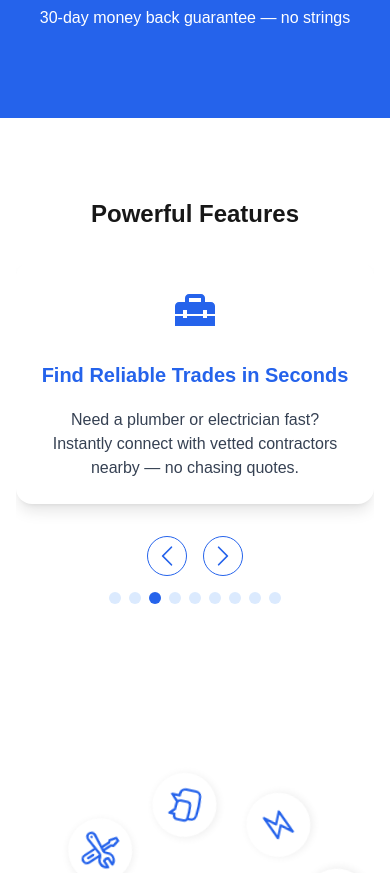
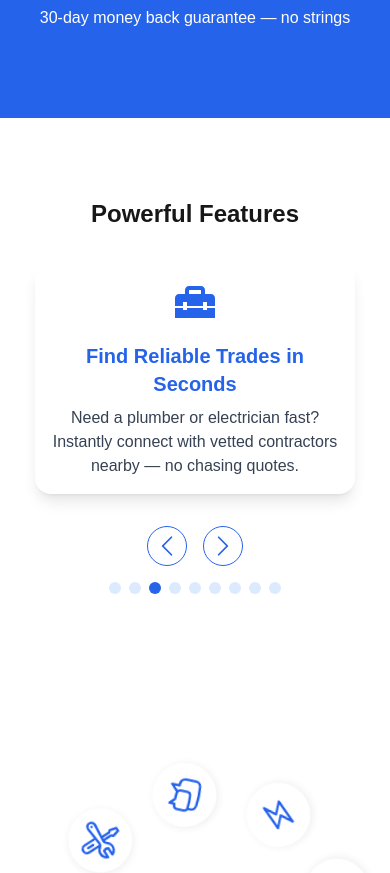
Before and after one commit to rubberduckies12/MyPropertyPal, a Next.js app in the folder marketing_site/: page / in a window 390 px wide. Shown: the part 2136-3009 px from the top of the page. Built offline with nearby package versions, Linux system fonts and the light colour scheme.

Commit message:
trying to stop mobile overflow

```diff
--- a/marketing_site/src/pages/home/home.jsx
+++ b/marketing_site/src/pages/home/home.jsx
@@ -114,7 +114,7 @@ const featureSlides = [
 
 function FeaturesSlider() {
     const [current, setCurrent] = useState(0);
-    const [direction, setDirection] = useState(0); // 1 for next, -1 for prev
+    const [direction, setDirection] = useState(0);
     const intervalRef = useRef();
 
     const prev = () => {
@@ -126,7 +126,6 @@ function FeaturesSlider() {
         setCurrent((c) => (c === featureSlides.length - 1 ? 0 : c + 1));
     };
 
-    // Auto-advance every 3 seconds
     useEffect(() => {
         intervalRef.current = setInterval(() => {
             setDirection(1);
@@ -135,7 +134,6 @@ function FeaturesSlider() {
         return () => clearInterval(intervalRef.current);
     }, []);
 
-    // Reset timer on manual navigation
     const handleManualNav = (fn) => {
         clearInterval(intervalRef.current);
         fn();
@@ -146,18 +144,10 @@ function FeaturesSlider() {
     };
 
     return (
-        <section className="max-w-3xl mx-auto py-20 px-4 flex flex-col items-center">
+        <section className="w-full flex flex-col items-center py-20 px-2 sm:px-4">
             <h2 className="text-2xl font-bold text-center mb-8">Powerful Features</h2>
-            <div
-                className="relative w-full flex flex-col items-center"
-                style={{
-                    minHeight: "320px",
-                    height: "auto",
-                    maxWidth: "100%",
-                    overflow: "hidden",
-                }}
-            >
-                <div className="w-full flex flex-col items-center h-full">
+            <div className="w-full flex flex-col items-center">
+                <div className="w-full flex flex-col items-center">
                     <AnimatePresence mode="wait" initial={false}>
                         <motion.div
                             key={current}
@@ -165,38 +155,17 @@ function FeaturesSlider() {
                             animate={{ opacity: 1, x: 0, scale: 1 }}
                             exit={{ opacity: 0, x: direction > 0 ? -60 : 60, scale: 0.98 }}
                             transition={{ duration: 0.35, ease: "easeInOut" }}
-                            className="bg-white rounded-2xl shadow-lg p-6 w-full flex flex-col items-center h-full"
+                            className="bg-white rounded-2xl shadow-lg p-4 sm:p-6 w-full max-w-xs mx-auto flex flex-col items-center"
                             style={{
-                                maxWidth: "100%",
-                                width: "100%",
-                                height: "100%",
-                                display: "flex",
-                                flexDirection: "column",
-                                justifyContent: "center",
-                                overflow: "hidden",
+                                minHeight: 220,
+                                boxSizing: "border-box",
                             }}
                         >
                             <div className="mb-4">{featureSlides[current].icon()}</div>
-                            <h3
-                                className="text-xl font-bold mb-2 text-[#2563eb] text-center"
-                                style={{
-                                    minHeight: "2.5em",
-                                    display: "flex",
-                                    alignItems: "center",
-                                    justifyContent: "center",
-                                }}
-                            >
+                            <h3 className="text-xl font-bold mb-2 text-[#2563eb] text-center flex items-center justify-center" style={{ minHeight: "2.5em" }}>
                                 {featureSlides[current].title}
                             </h3>
-                            <p
-                                className="text-gray-700 text-center"
-                                style={{
-                                    minHeight: "3.5em",
-                                    display: "flex",
-                                    alignItems: "center",
-                                    justifyContent: "center",
-                                }}
-                            >
+                            <p className="text-gray-700 text-center flex items-center justify-center" style={{ minHeight: "3.5em" }}>
                                 {featureSlides[current].description}
                             </p>
                         </motion.div>
```
